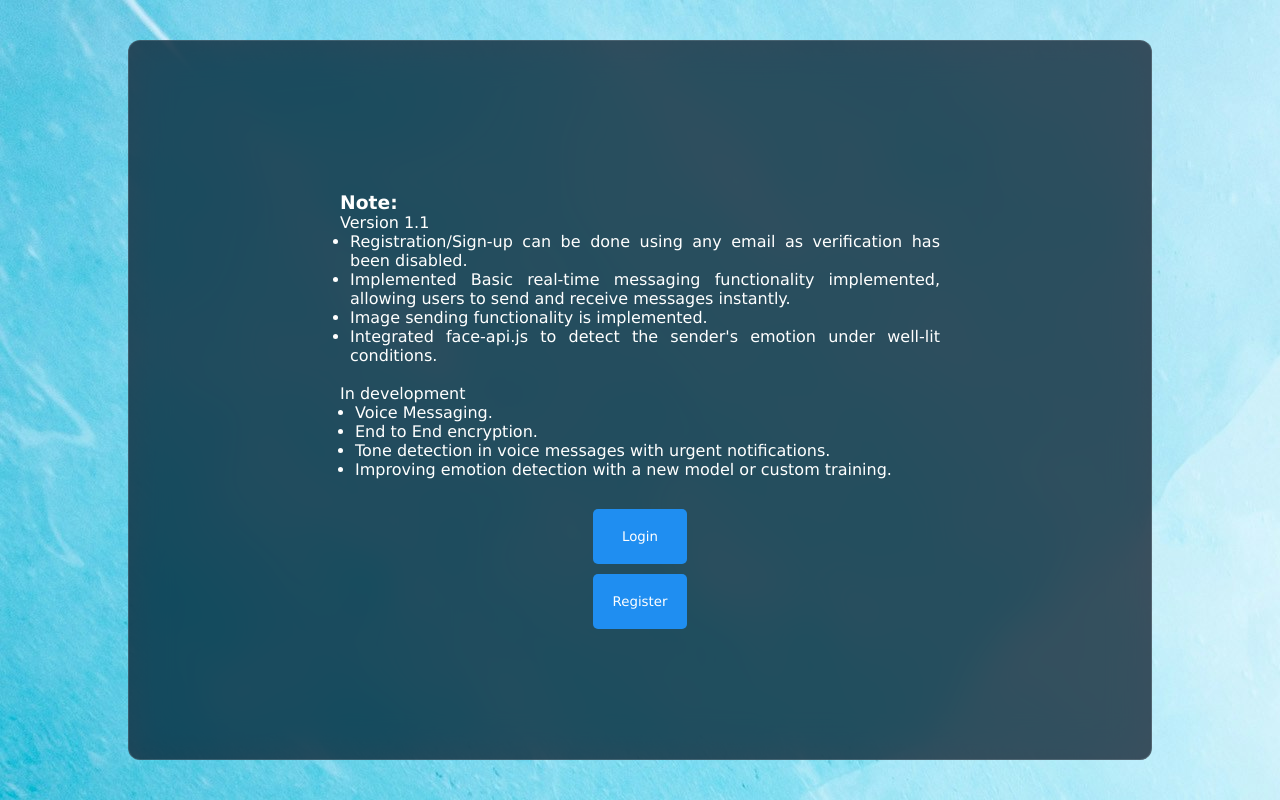
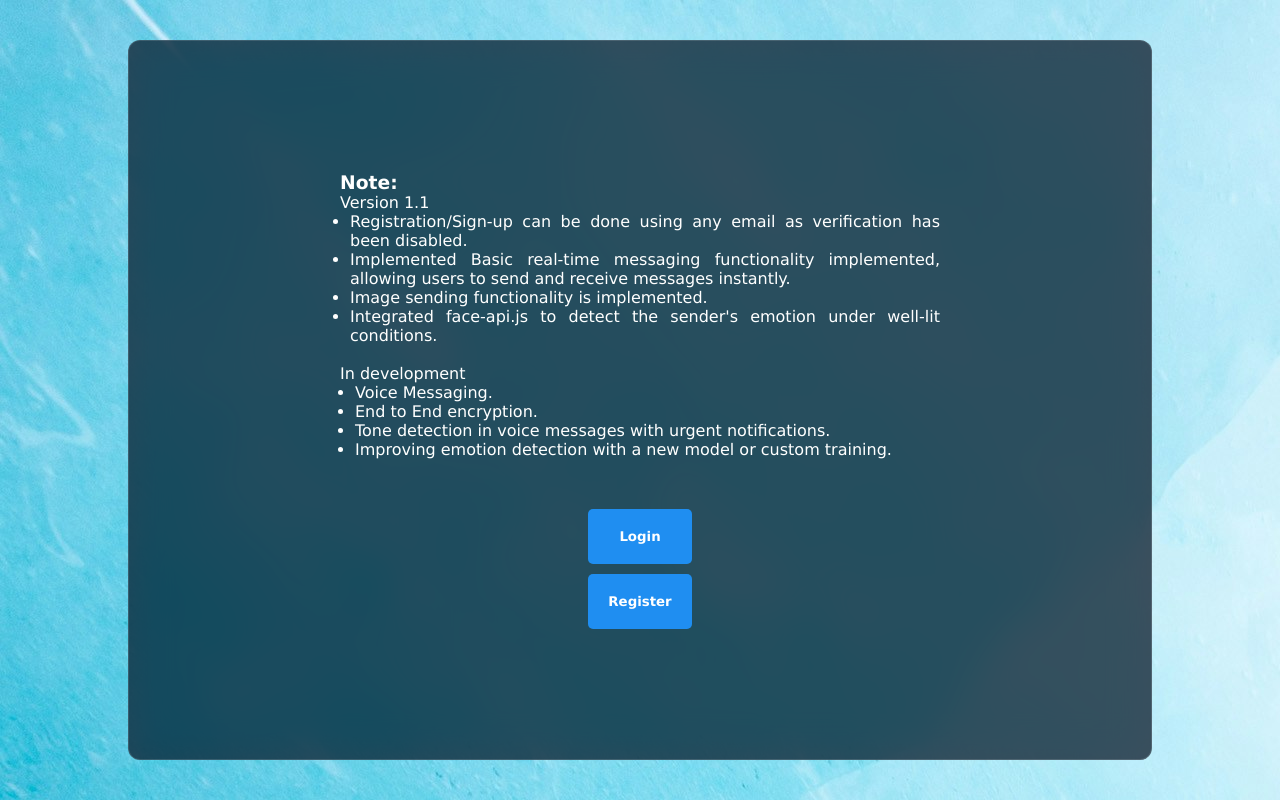
Before and after one commit to AdityaPradhan00/Messaging, a React (Vite) app: page / in a window 1280 px wide. Built offline with nearby package versions, Linux system fonts and the light colour scheme; no server answers.

Commit message:
Minor tweak to button location

```diff
--- a/src/components/login/Login.jsx
+++ b/src/components/login/Login.jsx
@@ -137,6 +137,7 @@ const Login = () => {
                 display: "flex",
                 flexDirection: "column",
                 gap: "10px",
+                padding: "20px"
              }}>
               <div className={!shouldHideButtons? "none": "separator"}></div>
 
--- a/src/components/login/login.css
+++ b/src/components/login/login.css
@@ -4,7 +4,9 @@
     display: flex;
     align-items: center;
     justify-content: center;
+    flex-direction: column;
     overflow: scroll;
+
     .btns{
         width: 100%;
         padding: 20px;
@@ -13,7 +15,7 @@
         color: white;
         border-radius: 5px;
         cursor: pointer;
-        font-weight: 500;
+        font-weight: 600;
     }
     .separator {
         height: 85vh;
```
